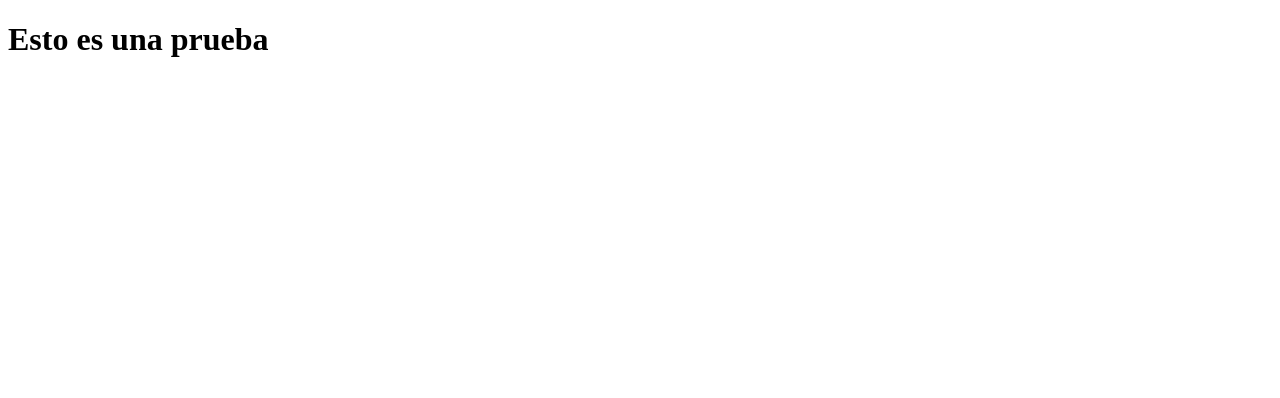
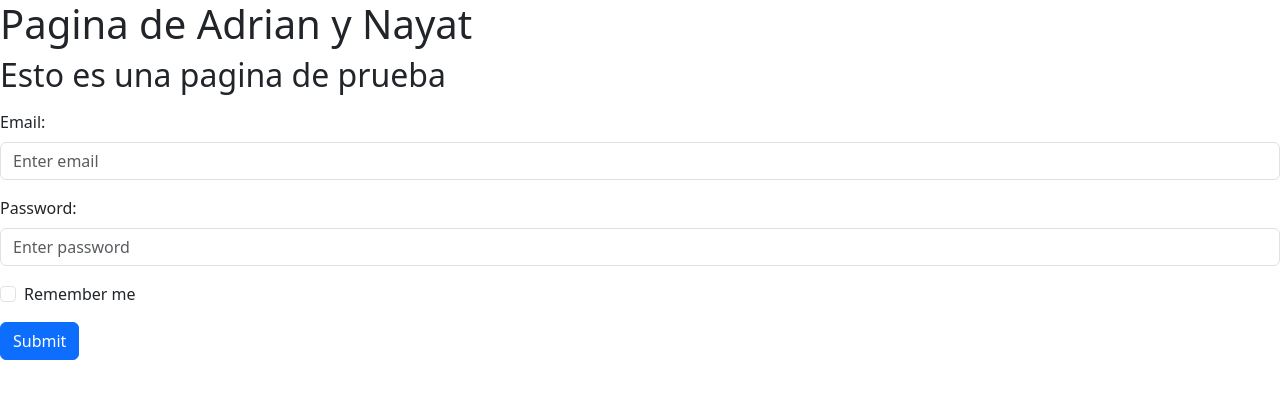
Before and after one commit to nayaaruiz/pruebaRepo, a plain HTML site: page index.html in a window 1280 px wide. Drawn offline with nearby package versions, Linux system fonts and the light colour scheme.

Commit message:
formulario

```diff
--- a/index.html
+++ b/index.html
@@ -1,11 +1,39 @@
 <!DOCTYPE html>
 <html lang="es">
+
 <head>
     <meta charset="UTF-8">
     <meta name="viewport" content="width=device-width, initial-scale=1.0">
     <title>Document</title>
+    <link href="https://cdn.jsdelivr.net/npm/bootstrap@5.3.8/dist/css/bootstrap.min.css" rel="stylesheet"
+        integrity="sha384-sRIl4kxILFvY47J16cr9ZwB07vP4J8+LH7qKQnuqkuIAvNWLzeN8tE5YBujZqJLB" crossorigin="anonymous">
+    <script src="https://cdn.jsdelivr.net/npm/bootstrap@5.3.8/dist/js/bootstrap.bundle.min.js"
+        integrity="sha384-FKyoEForCGlyvwx9Hj09JcYn3nv7wiPVlz7YYwJrWVcXK/BmnVDxM+D2scQbITxI"
+        crossorigin="anonymous"></script>
 </head>
+
 <body>
-    <h1>Esto es una prueba</h1>
+    <h1>Pagina de Adrian y Nayat</h1>
+    <h2>Esto es una pagina de prueba</h2>
+
+    <form action="/action_page.php">
+        <div class="mb-3 mt-3">
+            <label for="email" class="form-label">Email:</label>
+            <input type="email" class="form-control" id="email" placeholder="Enter email" name="email">
+        </div>
+        <div class="mb-3">
+            <label for="pwd" class="form-label">Password:</label>
+            <input type="password" class="form-control" id="pwd" placeholder="Enter password" name="pswd">
+        </div>
+        <div class="form-check mb-3">
+            <label class="form-check-label">
+                <input class="form-check-input" type="checkbox" name="remember"> Remember me
+            </label>
+        </div>
+        <button type="submit" class="btn btn-primary">Submit</button>
+    </form>
+
+
 </body>
+
 </html>
```
